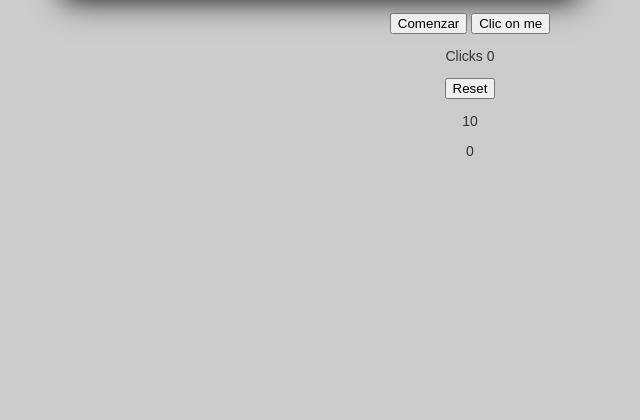
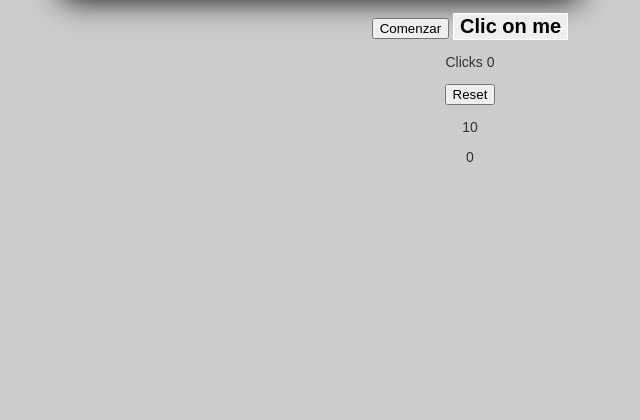
Before and after one commit to ToniSach/Juego_clicks01, a PHP site: page / in a window 1280 px wide. Shown: the part 336-756 px from the top of the page, without its empty margins (170-810 px from the left). Run offline with PHP 8.4, Linux system fonts and the light colour scheme.

Commit message:
Update estilo.css

```diff
--- a/css/estilo.css
+++ b/css/estilo.css
@@ -10,6 +10,17 @@ div.contenedor {
 }
 div.juego {
 
+}
+
+#boton1{
+    font-weight: 600;
+    font-size: 20px;
+    border: 1px solid #ffffff;
+}
+
+#botoncom{
+    font-weight: 600;
+    font-size: 20px;
 }
 div.juego canvas {
     box-shadow: 0 0 30px #000;
```
